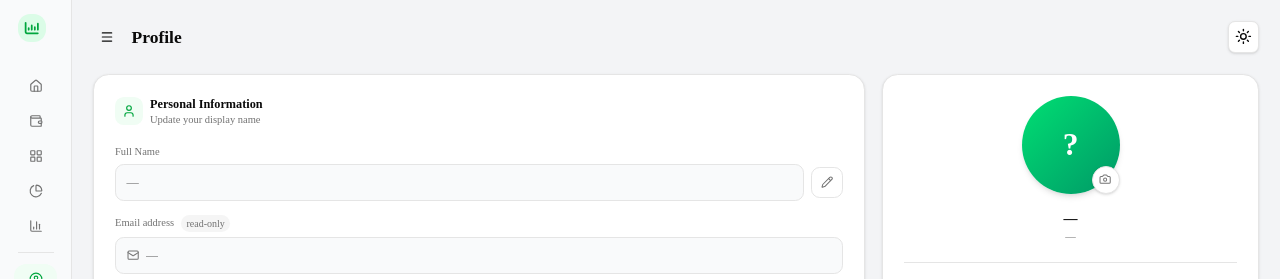
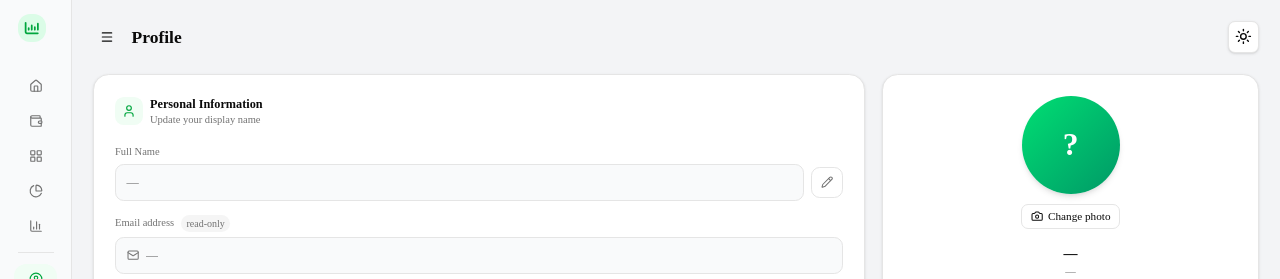
Before and after one commit to khalid-olusesi/Khal-Fintrack, a Next.js app in the folder frontend/: page /dashboard/profile in a window 1280 px wide. Shown: the top 279 px of the page. Built offline with nearby package versions, Linux system fonts and the light colour scheme; no server answers.

Commit message:
still improving the profile page

```diff
--- a/frontend/app/dashboard/profile/page.tsx
+++ b/frontend/app/dashboard/profile/page.tsx
@@ -12,6 +12,7 @@ import {
   EyeOff,
   Camera,
   KeyRound,
+  Trash2,
   User,
   Mail,
   Lock,
@@ -51,6 +52,7 @@ export default function Profile() {
 
   //image handling
   const [isUploadingAvatar, setIsUploadingAvatar] = useState(false);
+  const [isRemovingAvatar, setIsRemovingAvatar] = useState(false);
   const [avatarError, setAvatarError] = useState("");
   const fileInputRef = useRef<HTMLInputElement>(null);
 
@@ -316,6 +318,38 @@ export default function Profile() {
       if (fileInputRef.current) {
         fileInputRef.current.value = "";
       }
+    }
+  };
+
+  const handleRemoveAvatar = async () => {
+    if (!profile.avatar_url || isRemovingAvatar || isUploadingAvatar) return;
+
+    setIsRemovingAvatar(true);
+    setAvatarError("");
+    try {
+      const token = localStorage.getItem("token");
+      const response = await fetch(
+        `${process.env.NEXT_PUBLIC_API_URL}/profile/avatar`,
+        {
+          method: "DELETE",
+          credentials: "include",
+          headers: { Authorization: `Bearer ${token}` },
+        },
+      );
+      const data = await response.json();
+      if (!response.ok) {
+        throw new Error(data.error || "Failed to remove profile picture");
+      }
+
+      setProfile((previous) => ({ ...previous, avatar_url: "" }));
+      toast.add({ title: "Profile picture removed", type: "success" });
+    } catch (error) {
+      const msg =
+        error instanceof Error ? error.message : "Failed to remove profile picture";
+      setAvatarError(msg);
+      toast.add({ title: msg, type: "error" });
+    } finally {
+      setIsRemovingAvatar(false);
     }
   };
 
@@ -624,7 +658,7 @@ export default function Profile() {
             <div className="order-1 flex flex-col gap-5 lg:order-2 lg:col-span-1">
               <div className="bg-white dark:bg-card rounded-2xl shadow-sm border border-border p-6 flex flex-col items-center text-center">
                 {/* Avatar */}
-                <div className="relative mb-4">
+                <div className="relative">
                   <div className="h-28 w-28 rounded-full bg-gradient-to-br from-green-400 to-emerald-600 flex items-center justify-center text-white text-4xl font-bold shadow-md overflow-hidden">
                     {profile.avatar_url ? (
                       // eslint-disable-next-line @next/next/no-img-element
@@ -647,16 +681,33 @@ export default function Profile() {
                     className="hidden"
                   />
 
-                  {/* Camera button */}
-                  <button
+                </div>
+
+                <div className="mb-4 mt-3 flex items-center justify-center gap-2">
+                  <Button
                     type="button"
+                    variant="outline"
+                    size="sm"
                     onClick={() => fileInputRef.current?.click()}
-                    disabled={isUploadingAvatar}
-                    className="absolute bottom-0 right-0 h-8 w-8 rounded-full bg-white dark:bg-card border border-border shadow flex items-center justify-center hover:bg-muted disabled:opacity-50 transition-colors cursor-pointer"
-                    aria-label="Change profile photo"
+                    disabled={isUploadingAvatar || isRemovingAvatar}
+                    className="cursor-pointer gap-1.5"
                   >
-                    <Camera className="h-3.5 w-3.5 text-muted-foreground" />
-                  </button>
+                    <Camera className="h-3.5 w-3.5" />
+                    {isUploadingAvatar ? "Uploading..." : "Change photo"}
+                  </Button>
+                  {profile.avatar_url && (
+                    <Button
+                      type="button"
+                      onClick={handleRemoveAvatar}
+                      disabled={isUploadingAvatar || isRemovingAvatar}
+                      variant="outline"
+                      size="sm"
+                      className="cursor-pointer gap-1.5 text-red-600 hover:text-red-700"
+                    >
+                      <Trash2 className="h-3.5 w-3.5" />
+                      {isRemovingAvatar ? "Removing..." : "Remove"}
+                    </Button>
+                  )}
                 </div>
 
                 {avatarError && (
```
Also changed, not shown: 2 other files (tests, documents, lock files or other folders).
